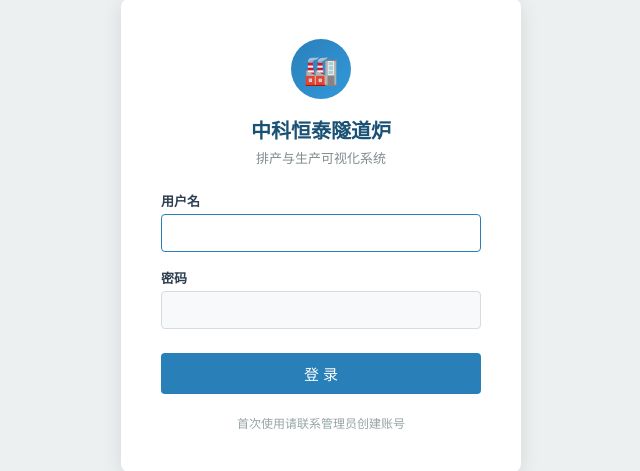
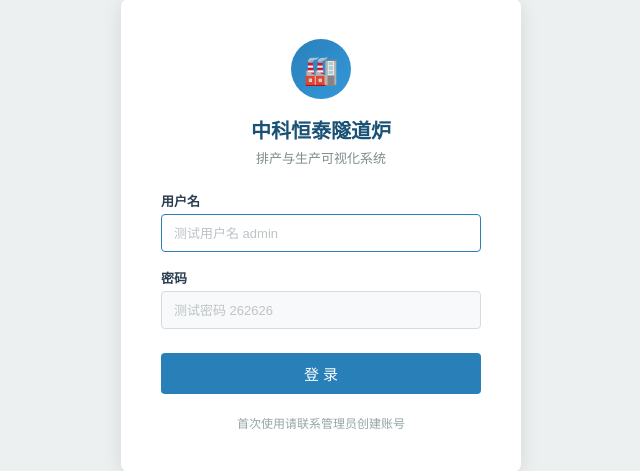
Before and after one commit to jingbeihai/zksuidaolu, a FastAPI app: page /login in a window 1280 px wide. Shown: the part 165-636 px from the top of the page, without its empty margins (319-959 px from the left). Run offline with FastAPI, Linux system fonts and the light colour scheme.

Commit message:
测试用户名

```diff
--- a/templates/login.html
+++ b/templates/login.html
@@ -32,6 +32,7 @@ body {
   font-size: 14px; background: #f8f9fa; outline: none; transition: border-color 0.2s;
 }
 .form-group input:focus { border-color: #2980b9; background: #fff; }
+.form-group input::placeholder { color: #bdc3c7; font-size: 13px; }
 .btn-login {
   width: 100%; padding: 10px; background: #2980b9; color: #fff;
   border: none; border-radius: 4px; font-size: 15px; cursor: pointer;
@@ -51,11 +52,11 @@ body {
   <form method="post" action="/login">
     <div class="form-group">
       <label>用户名</label>
-      <input type="text" name="username" required autofocus>
+      <input type="text" name="username" required autofocus placeholder="测试用户名 admin">
     </div>
     <div class="form-group">
       <label>密码</label>
-      <input type="password" name="password" required>
+      <input type="password" name="password" required placeholder="测试密码 262626">
     </div>
     <button type="submit" class="btn-login">登 录</button>
   </form>
```
